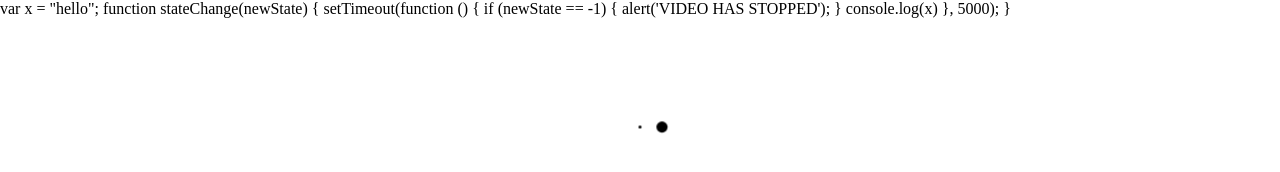
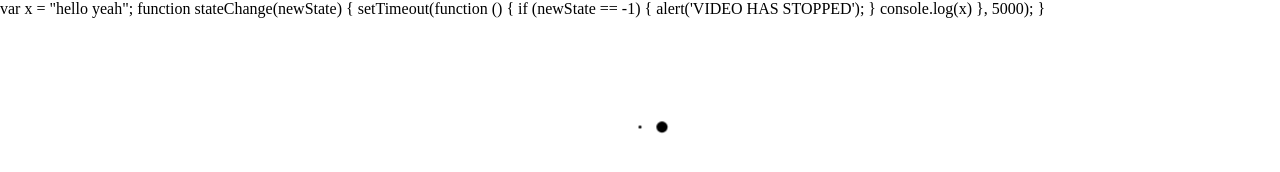
Before and after one commit to jessejbarr/jb8345_smart_fhir_app, a plain HTML site: page example-smart-app/launch.html in a window 1280 px wide. Drawn offline with Linux system fonts and the light colour scheme.

Commit message:
Update launch.html

```diff
--- a/example-smart-app/launch.html
+++ b/example-smart-app/launch.html
@@ -26,7 +26,7 @@
     <!-- https://github.com/cerner/fhir-client-cerner-additions -->
     <script src='./lib/js/fhir-client-cerner-additions-1.0.0.js'></script>
 
- var x = "hello";
+ var x = "hello yeah";
 function stateChange(newState) {
     setTimeout(function () {
         if (newState == -1) {
```
